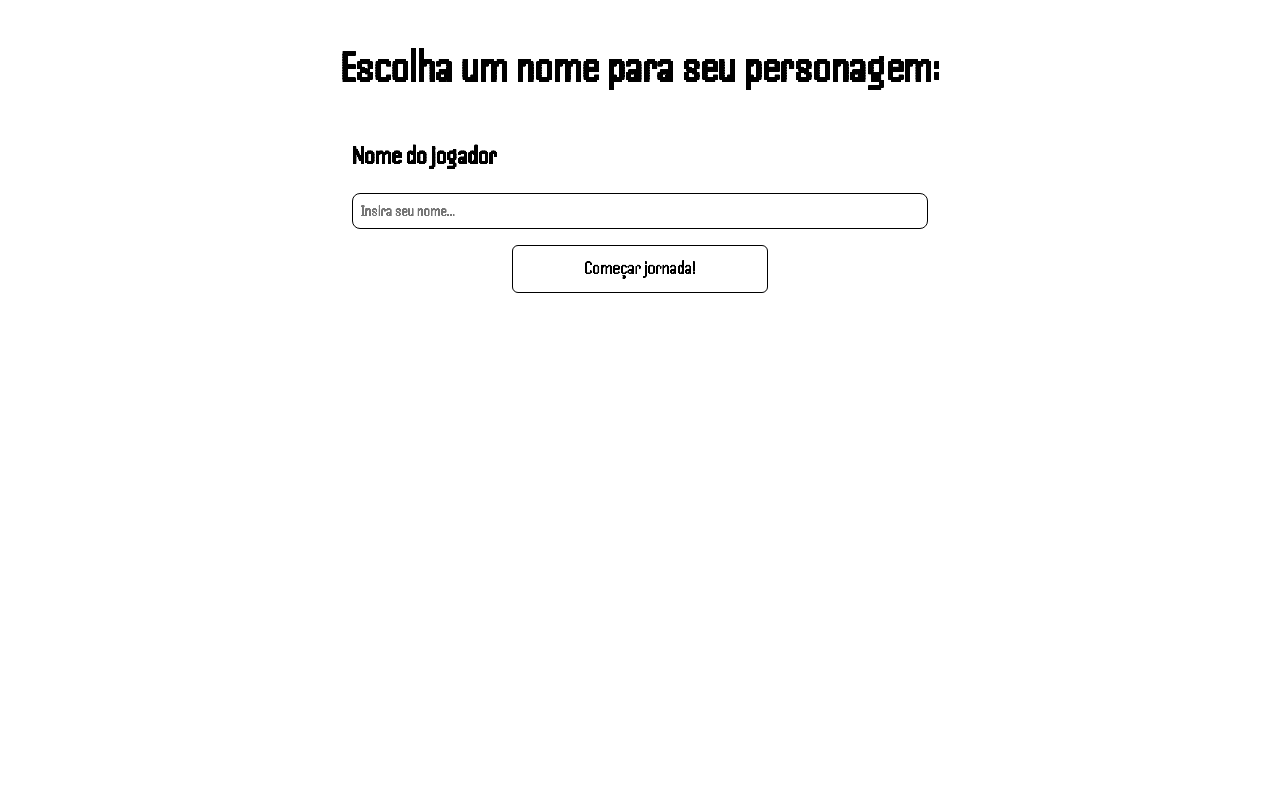
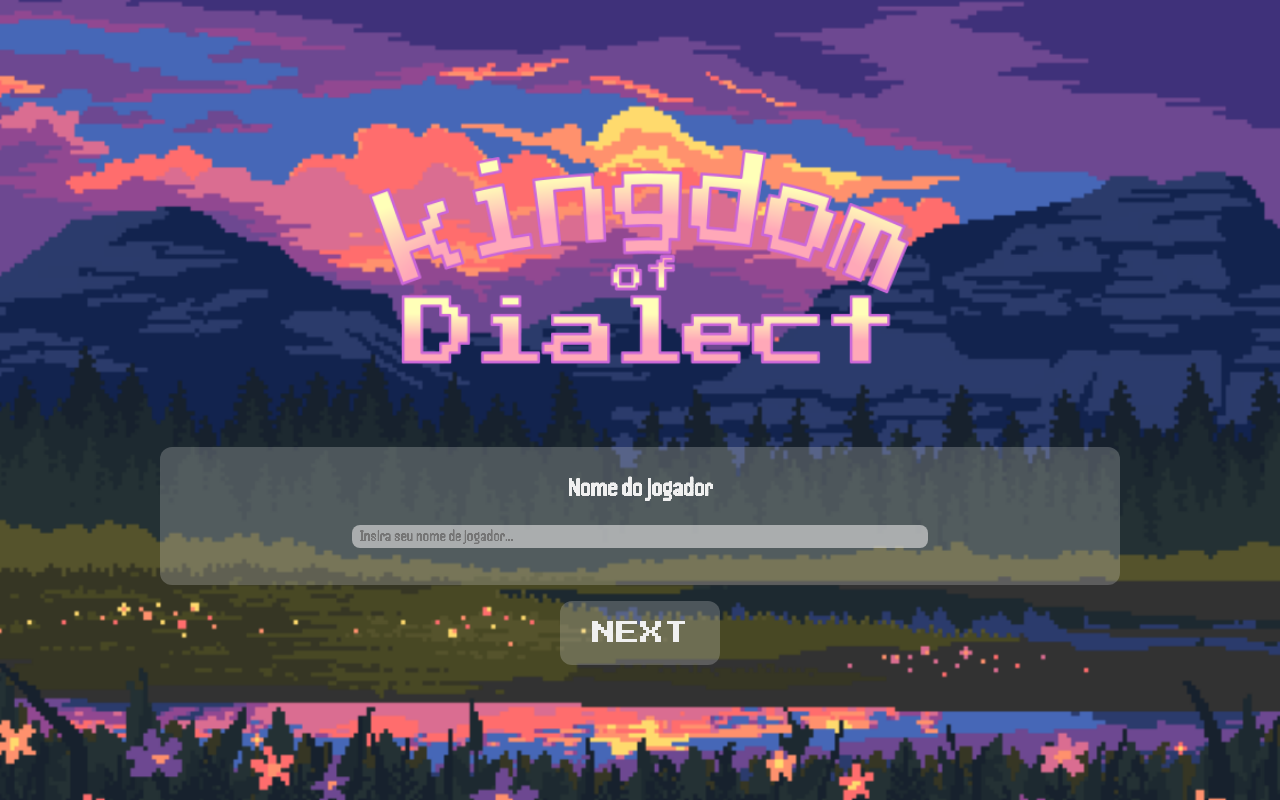
Before and after one commit to gustavoZuin237/kingdom-of-dialect, a React (Vite) app: page /register in a window 1280 px wide. Built offline with nearby package versions, Linux system fonts and the light colour scheme.

Commit message:
Feat: styled the start and register pages, plus the Button component and added link functionality to it

```diff
--- a/src/components/Button/index.tsx
+++ b/src/components/Button/index.tsx
@@ -5,12 +5,13 @@ import { ReactNode } from "react"
 interface ButtonPropsI {
     children: ReactNode,
     clickFunction: () => void
+    link?: string
 }
 
-export function Button({ children, clickFunction } : ButtonPropsI) {
+export function Button({ children, clickFunction, link } : ButtonPropsI) {
     return (
-        <button onClick={clickFunction}>
+        <s.ButtonContainer onClick={clickFunction} to={link !== undefined ? link : ""}>
             {children}
-        </button>
+        </s.ButtonContainer>
     )
 }
--- a/src/components/Button/styles.ts
+++ b/src/components/Button/styles.ts
@@ -0,0 +1,28 @@
+import styled from "styled-components";
+
+import { NavLink } from "react-router-dom";
+
+export const ButtonContainer = styled(NavLink)`
+    width: 10rem;
+    height: 4rem;
+    padding: 1rem;
+
+    display: flex;
+    align-items: center;
+    justify-content: center;
+
+    border: 0;
+    border-radius: 12px;
+
+    color: ${(props) => props.theme['text']};
+    font-size: 1.5rem;
+    font-family: "PressStart2P", sans-serif;
+    text-decoration: none;
+
+    background-color: ${(props) => props.theme['background-light']};
+
+    &:hover {
+        cursor: pointer;
+        opacity: 0.75;
+    }
+`
--- a/src/pages/home/index.tsx
+++ b/src/pages/home/index.tsx
@@ -1,20 +1,11 @@
+import { Button } from '../../components/Button'
 import * as s from './styles'
 
 export function Home() {
     return (
         <s.PageContainer>
-            <s.TitleContainer>
-                <s.Title>K.O.D: Kingdom of Dialect</s.Title>
-            </s.TitleContainer>
-
-            <s.TitleContainer>
-                <s.Subtitle>
-                    Pronto para começar?
-                </s.Subtitle>
-            </s.TitleContainer>
-
             <s.RegisterLink to={"/register"}>
-                <p>Criar personagem</p>
+                <Button clickFunction={() => {}}>START</Button>
             </s.RegisterLink>
         </s.PageContainer>
     )
--- a/src/pages/home/styles.ts
+++ b/src/pages/home/styles.ts
@@ -3,30 +3,17 @@ import styled from 'styled-components'
 import { NavLink } from 'react-router-dom'
 
 export const PageContainer = styled.div`
+    height: 100vh;
+
     display: flex;
     flex-direction: column;
     align-items: center;
     justify-content: center;
+
     padding: 2rem 4rem;
-`
 
-export const TitleContainer = styled.div`
-    width: 100%;
-    display: flex;
-    align-items: center;
-    justify-content: center;
-    margin-bottom: 4rem;
-`
-
-export const Title = styled.h1`
-    font-size: 6vw;
-    font-weight: bold;
-    text-align: center;
-    line-height: 1.6;
-`
-
-export const Subtitle = styled(Title)`
-    font-size: 2vw;
+    background: url("src/assets/backgrounds/start-screen.png") no-repeat center;
+    background-size: cover;
 `
 
 export const RegisterLink = styled(NavLink)`
--- a/src/pages/register/index.tsx
+++ b/src/pages/register/index.tsx
@@ -1,6 +1,8 @@
+import * as s from './styles'
+
 import { useState } from 'react';
 
-import * as s from './styles'
+import { Button } from '../../components/Button';
 
 export function Register() {
     const [userName, setUserName] = useState<string>("");
@@ -15,20 +17,16 @@ export function Register() {
 
     return (
         <s.PageContainer>
-            <s.TitleContainer>
-                <s.Title>Escolha um nome para seu personagem:</s.Title>
-            </s.TitleContainer>
+            <s.Image src='src/assets/logo/logo.png' />
 
             <s.InputContainer>
                 <s.InputLabel>Nome do jogador</s.InputLabel>
-                <s.Input type='text' placeholder='Insira seu nome...' value={userName} onChange={HandleNameChange} />
+                <s.Input type='text' placeholder='Insira seu nome de jogador...' value={userName} onChange={HandleNameChange} />
             </s.InputContainer>
 
-            <s.Button onClick={submitUserRegister} to={"/level1"}>
-                <s.ButtonTitle>
-                    Começar jornada!
-                </s.ButtonTitle>
-            </s.Button>
+            <Button clickFunction={submitUserRegister} link="/level1">
+                NEXT
+            </Button>
         </s.PageContainer>
     )
 }
--- a/src/pages/register/styles.ts
+++ b/src/pages/register/styles.ts
@@ -1,84 +1,60 @@
 import styled from 'styled-components'
 
-import { NavLink } from 'react-router-dom'
-
 export const PageContainer = styled.div`
+    height: 100vh;
     display: flex;
     flex-direction: column;
     align-items: center;
     justify-content: center;
-    padding: 2rem 4rem;
+    /* padding: 2rem 2rem; */
+
+    background: url("src/assets/backgrounds/9.creditos_jogo.png") no-repeat center;
+    background-size: cover;
 `
 
-export const TitleContainer = styled.div`
-    width: 100%;
-    display: flex;
-    align-items: center;
-    justify-content: center;
+export const Image = styled.img`
+    height: 35%;
     margin-bottom: 2rem;
 `
 
-export const Title = styled.h1`
-    font-size: 3.5vw;
+export const InputContainer = styled.div`
+    width: 75%;
+
+    display: flex;
+    flex-direction: column;
+    align-items: center;
+    justify-content: center;
+
+    gap: 1rem;
+    padding: 1rem 0;
+    padding-bottom: 2rem;
+    margin-bottom: 1rem;
+
+    border-radius: 12px;
+    color: ${(props) => props.theme['text']};
+    background-color: ${(props) => props.theme['background-light']};
+`
+
+export const Input = styled.input`
+    width: 60%;
+    height: 25%;
+    padding: 0.5rem;
+
+    color: ${(props) => props.theme['text']};
+    background-color: ${(props) => props.theme['background']};
+
+    border: 0;
+    outline: 0;
+    border-radius: 8px;
+
+    &:focus {
+        border: 1px solid black;
+    }
+`
+
+export const InputLabel = styled.h1`
+    font-size: 2vw;
     font-weight: bold;
     text-align: center;
     line-height: 1.6;
 `
-
-export const InputContainer = styled.div`
-    width: 50%;
-    display: flex;
-    flex-direction: column;
-    align-items: flex-start;
-    justify-content: center;
-    gap: 1rem;
-    margin-bottom: 1rem;
-`
-
-export const Input = styled.input`
-    width: 100%;
-    height: 25%;
-    padding: 0.5rem;
-    border: 1px solid;
-    border-radius: 8px;
-
-    &:focus {
-        border: 1px solid;
-    }
-`
-
-export const InputLabel = styled(Title)`
-    font-size: 2vw;
-`
-
-export const ButtonTitle = styled(Title)`
-    font-size: 1.5vw;
-    font-weight: 400;
-`
-
-export const Button = styled(NavLink)`
-    width: 16rem;
-    height: 3rem;
-
-    text-decoration: none;
-    color: black;
-
-    display: flex;
-    align-items: center;
-    justify-content: center;
-
-    border: 1px solid;
-    border-radius: 6px;
-
-    transition: 0.2s;
-
-    &:hover {
-        opacity: 0.6;
-        cursor: pointer;
-    }
-
-    // Correção de bug visual onde a borda desaparece se o elemento estiver em foco
-    &:focus {
-        border: 1px solid;
-    }
-`
--- a/src/styles/global.ts
+++ b/src/styles/global.ts
@@ -29,24 +29,6 @@ export const GlobalStyle = createGlobalStyle`
         outline: 0;
     }
 
-    ::-webkit-scrollbar {
-        width: 5px;
-    }
-
-    ::-webkit-scrollbar-track {
-        background: transparent;
-        border-radius: 100vw;
-    }
-
-    ::-webkit-scrollbar-thumb {
-        background: ${(props) => props.theme.purple};
-        border-radius: 100vw;
-    }
-
-    ::-webkit-scrollbar-thumb:hover {
-        background: ${(props) => props.theme['purple-dark']};
-    }
-
     body, input, button {
         -webkit-font-smoothing: antialiased;
         font-family: 'Handjet', sans-serif;
```
